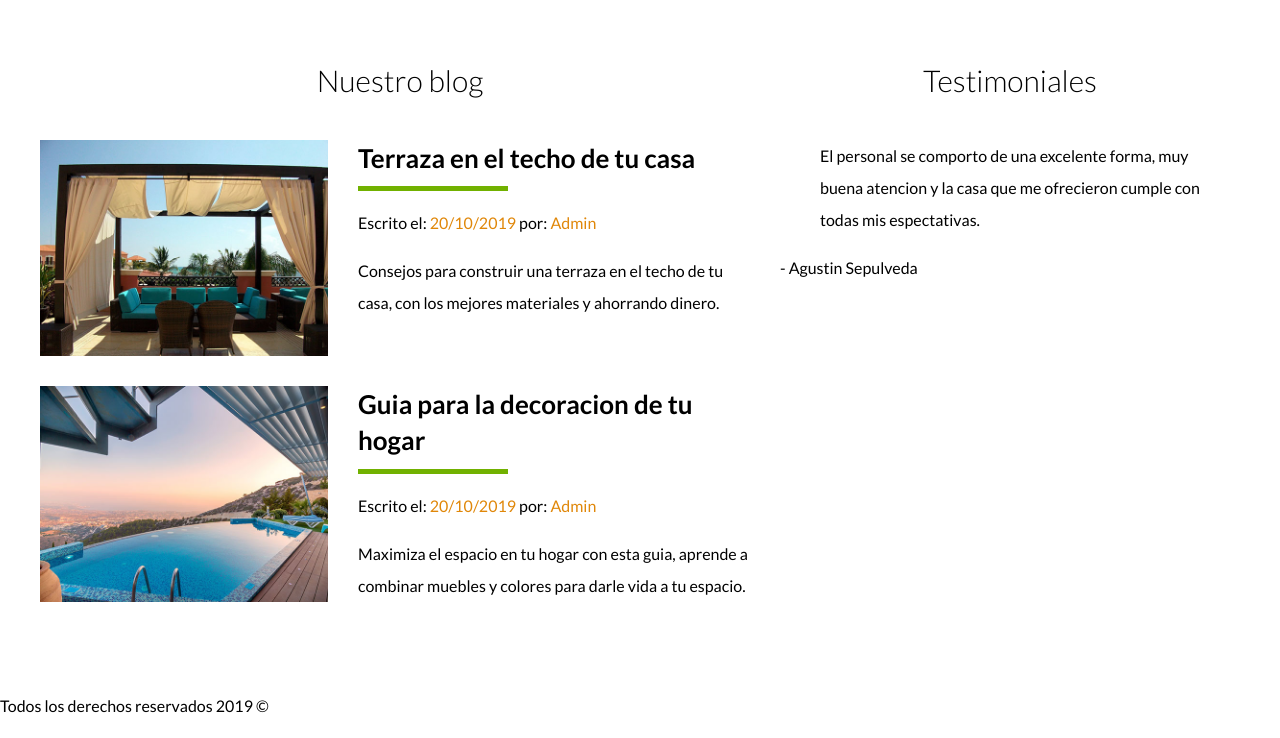
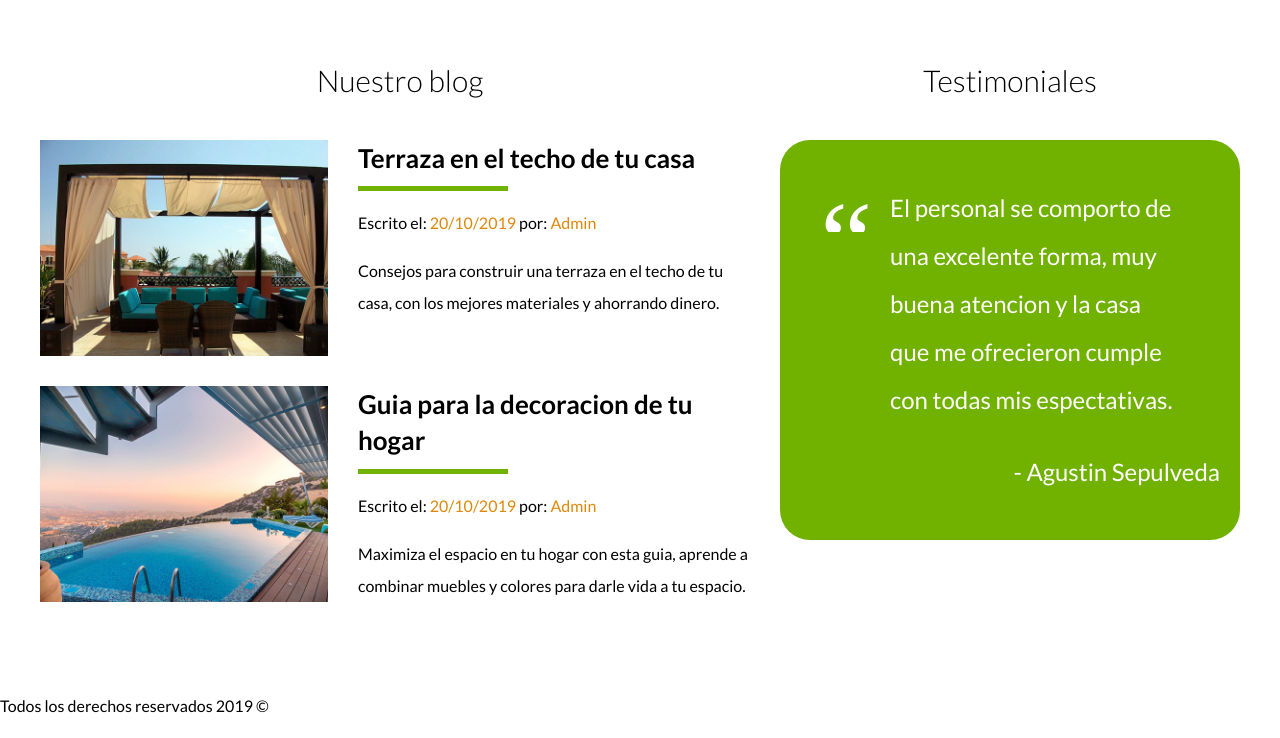
Before and after one commit to AguuSz/html-course, a plain HTML site: page bienes-raices/index.html in a window 1280 px wide. Shown: the part 2593-3331 px from the top of the page. Drawn offline with Linux system fonts and the light colour scheme.

Commit message:
Testimoniales terminados

```diff
--- a/bienes-raices/css/styles.css
+++ b/bienes-raices/css/styles.css
@@ -228,3 +228,27 @@ h4{
 .texto-entrada span {
     color: #E08709;
 }
+/* ------------------------------------------------------------------------------------------------- */
+/* Testimoniales */
+.testimonial {
+    background-color: #71B100;
+    color: white;
+    padding: 2rem;
+    font-size: 2.4rem;
+    border-radius: 3rem;
+}
+.testimonial p {
+    text-align: right;
+}
+.testimonial blockquote::before {
+    content: '';
+    background-image: url(../img/comilla.svg);
+    width: 5rem;
+    height: 5rem;
+    position: absolute;
+    left: -2rem;
+}
+.testimonial blockquote {
+    position: relative;
+    padding-left: 5rem;
+}
--- a/bienes-raices/index.html
+++ b/bienes-raices/index.html
@@ -2,6 +2,7 @@
 <html>
 <head>
 	<title>Bienes raices</title>
+	<meta charset="UTF-8">
 
 	<link href="https://fonts.googleapis.com/css?family=Lato:300,400,700,900" rel="stylesheet">
 	<link rel="stylesheet" href="css/normalize.css">
```
